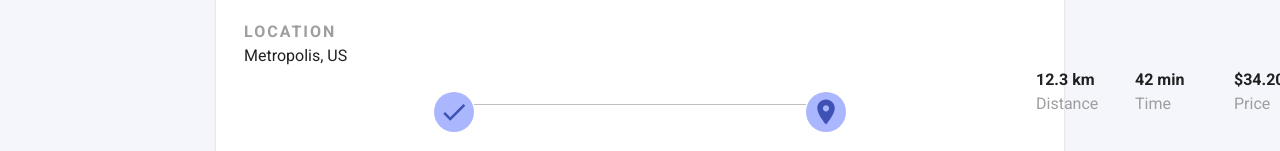
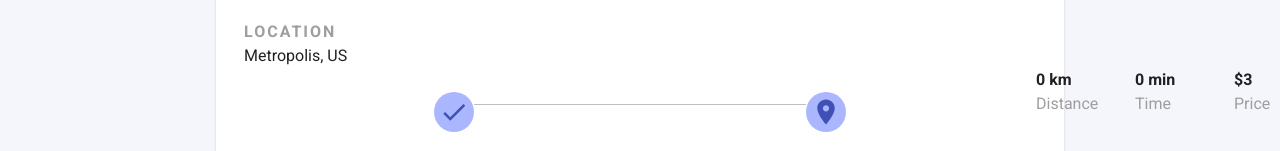
Before and after one commit to orianabreu/Onyze-test, a React (Create React App) app: page / in a window 1280 px wide. Shown: the part 368-519 px from the top of the page. Built offline with nearby package versions, Linux system fonts and the light colour scheme.

Commit message:
create hook for events

```diff
--- a/src/PassengerInfo/index.js
+++ b/src/PassengerInfo/index.js
@@ -1,4 +1,4 @@
-import React from 'react';
+import React, { useState } from 'react';
 import { withStyles } from '@material-ui/core/styles';
 import Accordion from '@material-ui/core/Accordion';
 import AccordionDetails from '@material-ui/core/AccordionDetails';
@@ -26,6 +26,15 @@ const AccordionSummary = withStyles({
 })(MuiAccordionSummary);
 
 export default function Passenger(props) {
+
+    const [state, setState] = useState({
+        distance: '0',
+        time: '0',
+        price: '3',
+        energy: '0'
+    });
+
+    const {distance, time, price, energy} = state;
 
     const isMobile = useMediaQuery('(max-width:600px)');
 
@@ -151,7 +160,7 @@ export default function Passenger(props) {
                             <Grid container xs={12} md={6}>
                                 <Grid item xs={3}>
                                     <Typography className={MuiTypography}>
-                                        12.3 km
+                                        {distance} km
                                     </Typography>
                                     <Typography className={subtitle}>
                                         Distance
@@ -159,7 +168,7 @@ export default function Passenger(props) {
                                 </Grid>
                                 <Grid item xs={3}>
                                 <Typography className={MuiTypography}>
-                                        42 min
+                                        {time} min
                                     </Typography>
                                     <Typography className={subtitle}>
                                         Time
@@ -167,7 +176,7 @@ export default function Passenger(props) {
                                 </Grid>
                                 <Grid item xs={3}>
                                 <Typography className={MuiTypography}>
-                                        $34.20
+                                        ${price}
                                     </Typography>
                                     <Typography className={subtitle}>
                                         Price
@@ -175,7 +184,7 @@ export default function Passenger(props) {
                                 </Grid>
                                 <Grid item xs={3}>
                                     <Typography className={MuiTypography}>
-                                        12.4 kWh
+                                        {energy} kWh
                                     </Typography>
                                     <Typography className={subtitle}>
                                         Energy
```
